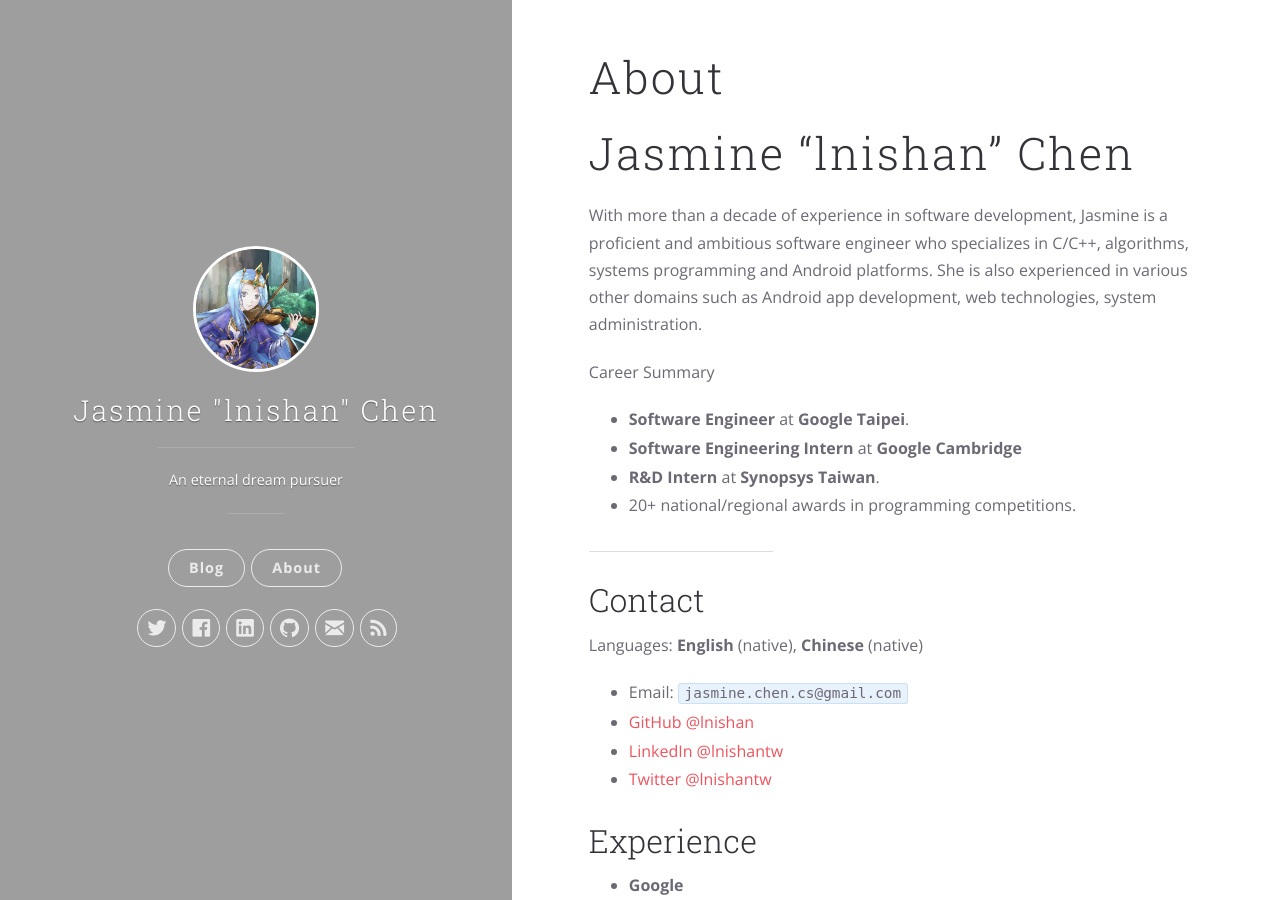
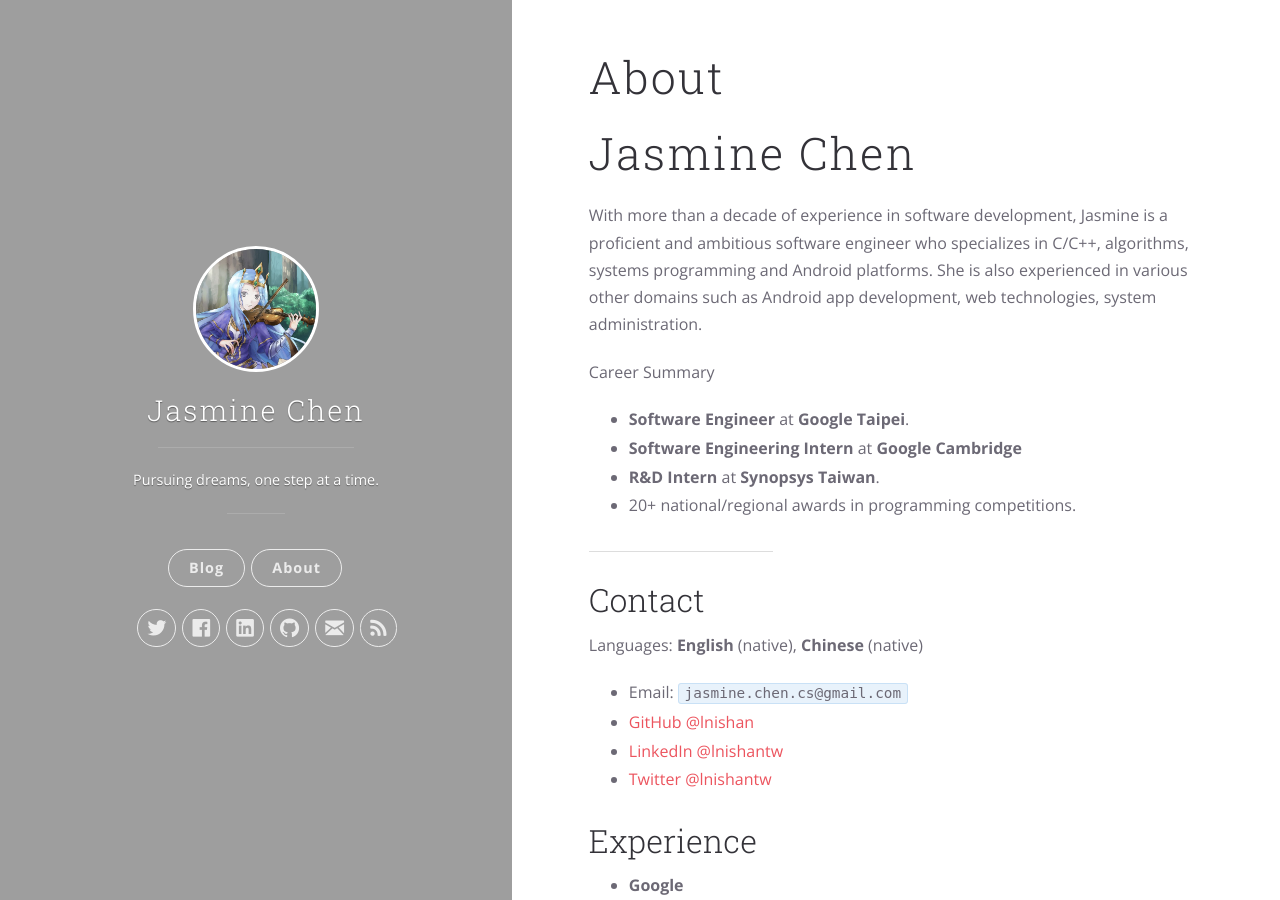
Before and after one commit to lnishan/lnishan.github.io, a Jekyll site: the page built from about.md, in a window 1280 px wide and 900 px high. Built offline with Jekyll 4.4.1, drawn with Linux system fonts in a browser that asks for light colours; nearby versions of some CDN libraries; some web fonts are replaced.

Commit message:
Remove emphasis on "lnishan"

```diff
--- a/_config.yml
+++ b/_config.yml
@@ -1,10 +1,9 @@
 # Site settings
-title: 'Jasmine "lnishan" Chen'
-description: 'An eternal dream pursuer'
+title: 'Jasmine Chen'
+description: 'Pursuing dreams, one step at a time.'
 url: 'https://lnishan.github.io'
 baseurl: ''
 timezone: 'Asia/Taipei'
-cv: 'https://lnishan.github.io/Curriculum-Vitae/'
 google_analytics: 'UA-90684411-1'
 excerpt_separator: '<!--more-->'
 
--- a/about.md
+++ b/about.md
@@ -4,7 +4,7 @@
 permalink: /about/
 ---
 
-# Jasmine “lnishan” Chen
+# Jasmine Chen
 
 With more than a decade of experience in software development, Jasmine is a proficient and ambitious software engineer who specializes in C/C++, algorithms, systems programming and Android platforms. She is also experienced in various other domains such as Android app development, web technologies, system administration.
 
```
Also changed, not shown: README.md.
